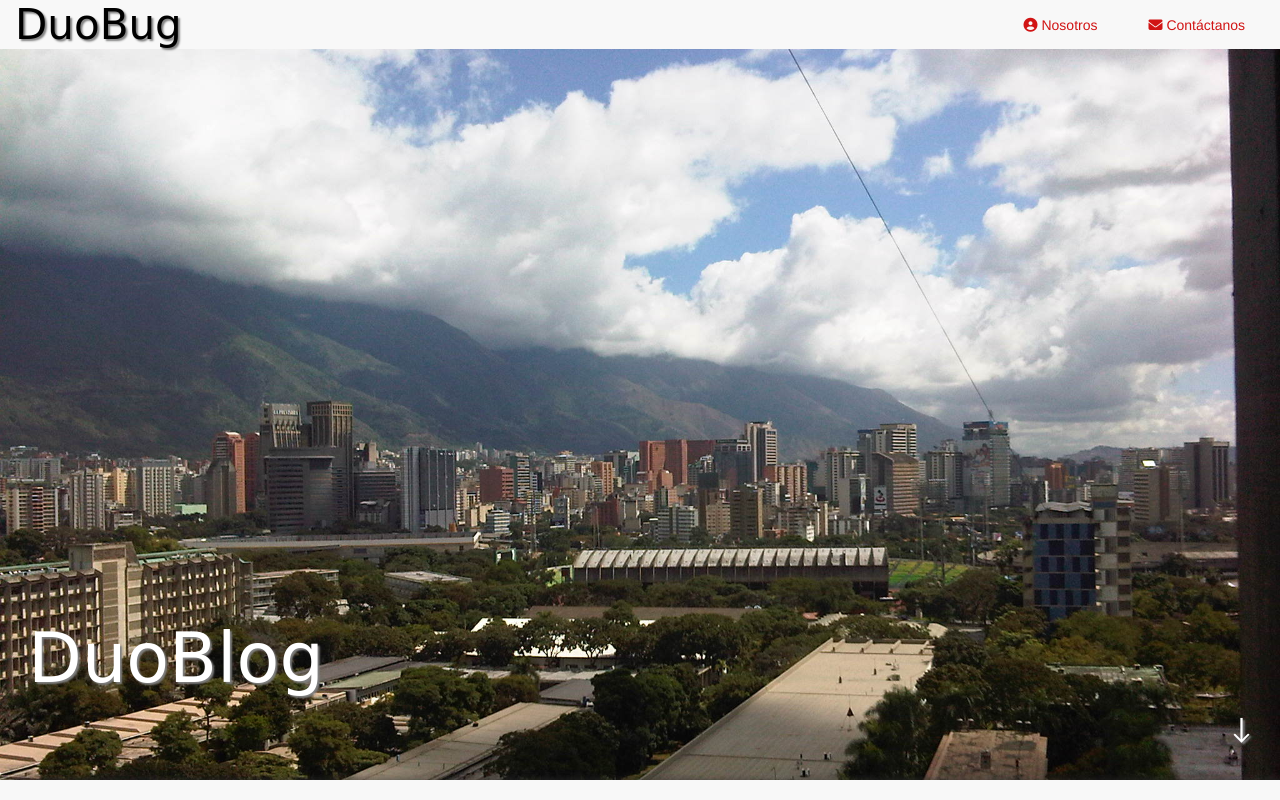
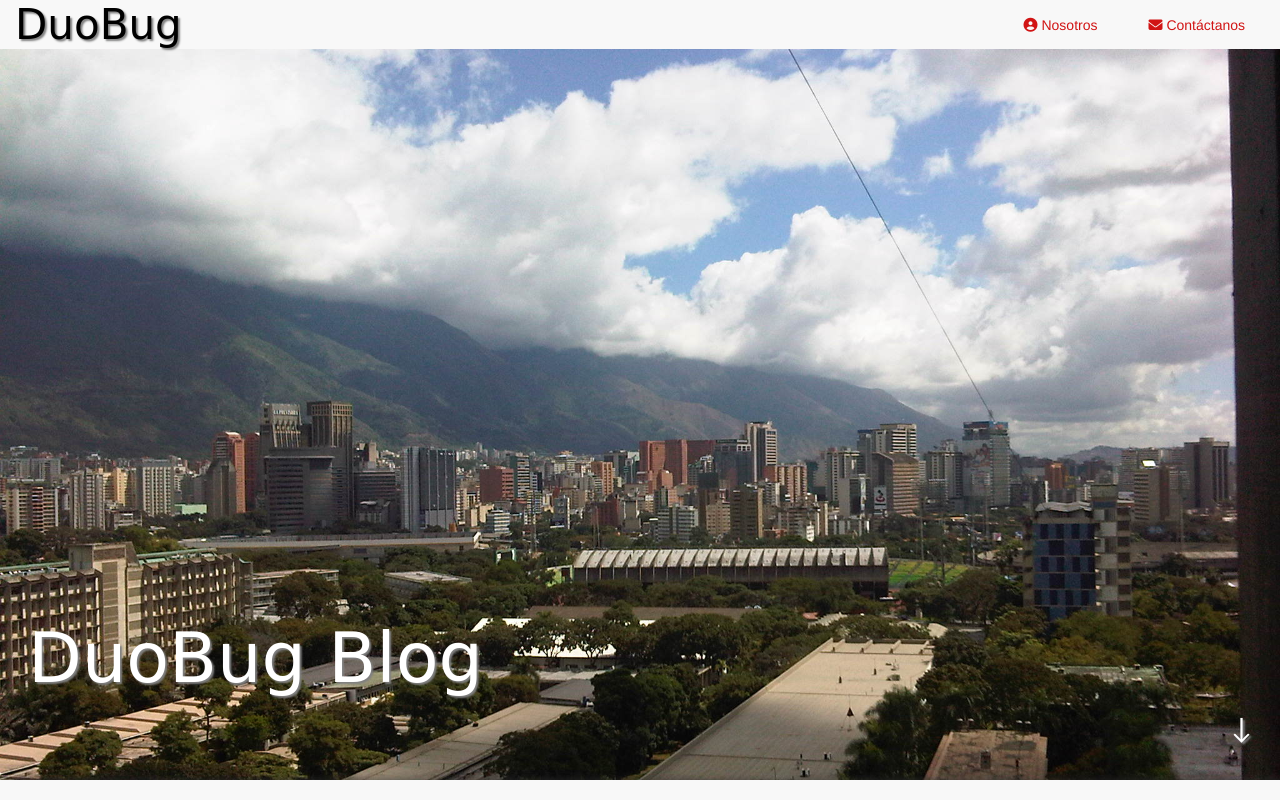
Before and after one commit to duoBugVE/duoblog, a plain HTML site: page index.html in a window 1280 px wide. Shown: the top 800 px of the page. Drawn offline with nearby package versions, Linux system fonts and the light colour scheme; a web font is replaced by a local one.

Commit message:
Update index.html

```diff
--- a/index.html
+++ b/index.html
@@ -6,7 +6,7 @@
     <meta name="viewport" content="width=device-width, initial-scale=1">
     <meta name="description" content="El blog de DuoBug - Información de tecnología, programación, entre otras cosas">
     <meta name="author" content="DuoBug">
-    <title>DuoBlog</title>
+    <title>DuoBug Blog</title>
     <link rel="shortcut icon" href="images\logo-duobug-mini.png" type="favicon/ico" />
     <!-- Bootstrap -->
     <link rel="stylesheet" href="https://maxcdn.bootstrapcdn.com/bootstrap/3.3.5/css/bootstrap.min.css">
@@ -43,7 +43,7 @@
     <div class="container-fluid todo" id="header">
       <div class="row">
         <div class="bg" >
-          <h1 id="title">DuoBlog</h1>
+          <h1 id="title">DuoBug Blog</h1>
           <a id="down" href="#blog">&darr;</a>
         </div>
         <div class="cuerpo">
```
